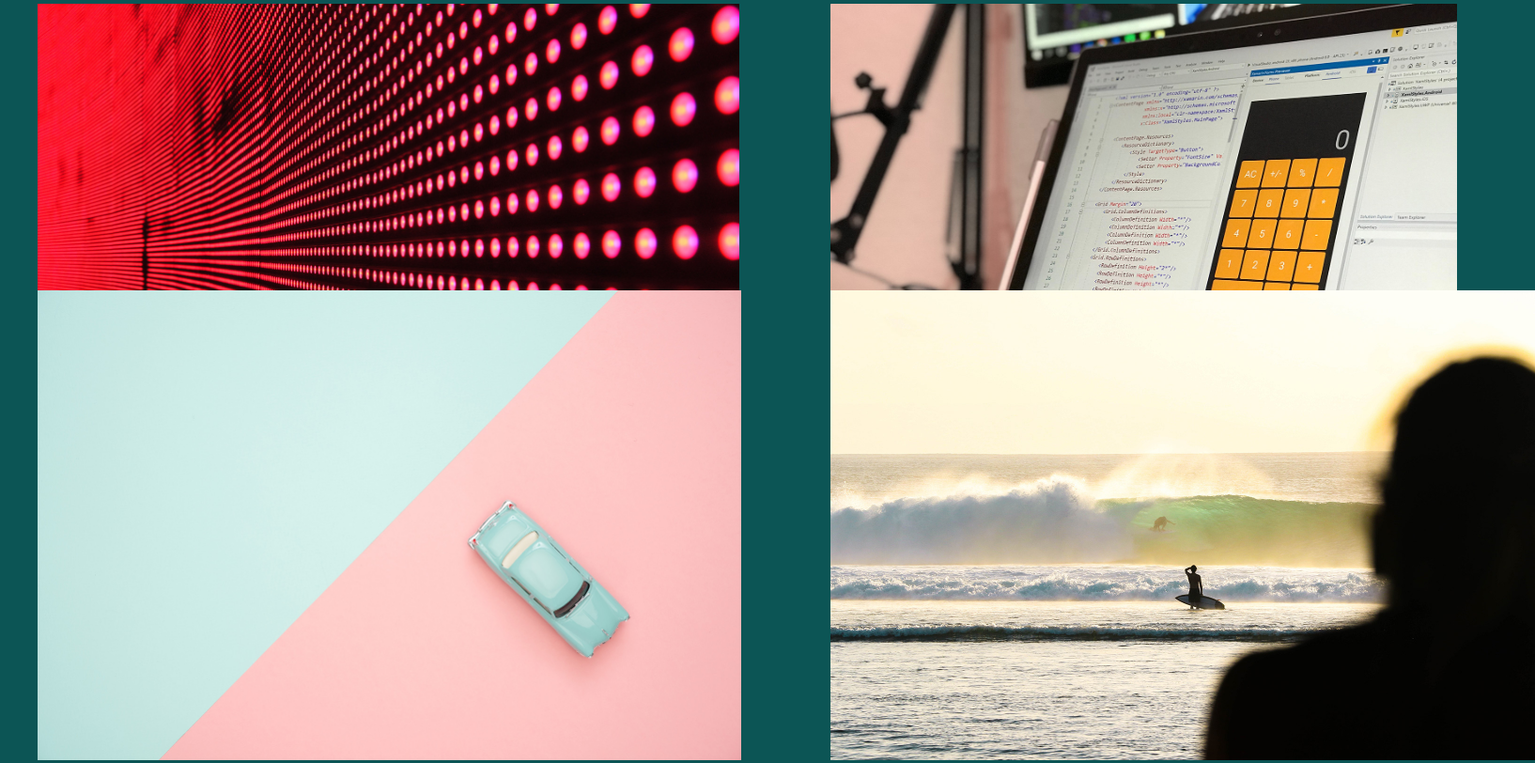
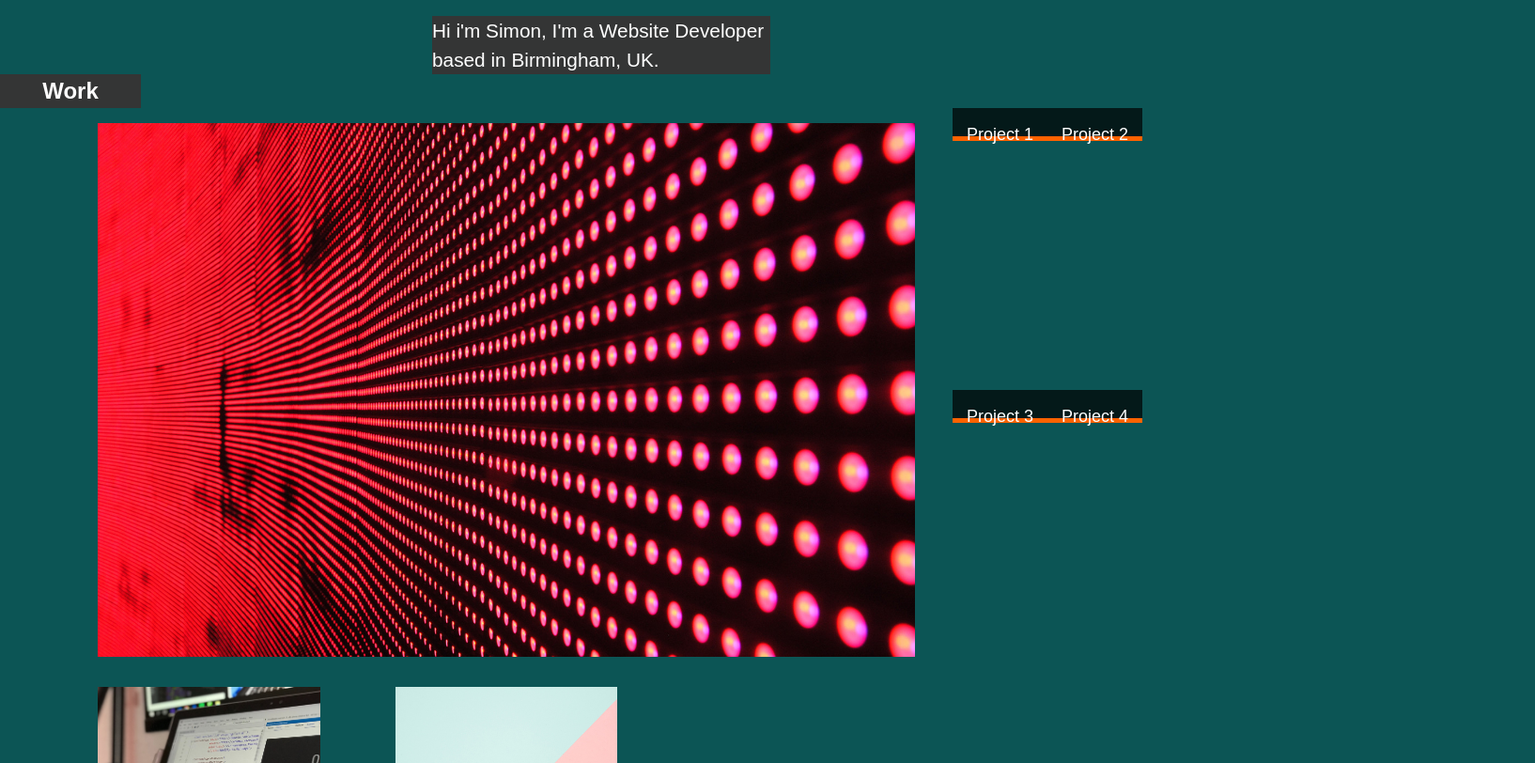
Before and after one commit to SymoxN7/portfolio, a plain HTML site: page index.html in a window 1280 px wide. Shown: the part 609-1421 px from the top of the page at 94% size, 1634 px wide, since content can reach past the window. Drawn offline with Linux system fonts and the light colour scheme.

Commit message:
css style and grid

```diff
--- a/css/style.css
+++ b/css/style.css
@@ -2,6 +2,7 @@
   box-sizing: border-box;
 }
 
+/*main body style*/
 body {
   margin: 0;
   padding: 0;
@@ -10,21 +11,37 @@ body {
   background-color:#0c5555;
 }
 
+/*header style*/
 header {
+  display: flex;
   background-color:#0c5555;
   height: 150px;
+  flex-direction: row;
 }
 
+/*header placement for About Me, Work and Contact Me on the nav bar*/
 header nav {
-  float: right;
+  display: flex;
+  flex-direction: row;
   padding-top: 40px;
   margin-right: 150px;
+  justify-content: flex-end;
 }
 
+/*header placement for "Simon Allsopp / Web Developer" on the nav bar*/
+header .name {
+  display: flex;
+  justify-content: flex-start;
+  margin-left: 100px;
+  width: 1200px;
+}
+
+/*header text style for "Simon Allsopp / Web Developer"*/
 header h1 {
   width: 360px;
   height: 150px;
-  display: inline-block;
+  display: flex;
+  justify-content: flex-start;
   font-family: "Arial";
   font-size: 270%;
   background-color:#343535;
@@ -32,17 +49,14 @@ header h1 {
   color:#159b9b;
 }
 
+/*header style for the list*/
 header ul {
   list-style-type: none;
   margin: 0;
   padding: 0;
   position: relative;
 }
-
-header li {
-  float: right;
-}
-
+/*header style for the text in the list*/
 header li a {
   display: inline-block;
   background-color: #343535;
@@ -54,96 +68,123 @@ header li a {
   padding: 14px 16px;
 }
 
+/*link and placement of the first background picture*/
 .hero-banner {
   height: 400px;
   width: 100%;
   background-image: url("../images/02-hero-bg.jpg");
   background-size: cover;
   background-position: center;
+  display: flex;
+  align-items: center;
+  justify-content: center;
 }
 
+/*style and placement of the sub-title*/
 .hero-banner h2{
   background-color: #0c5555;
   width: 215px;
   margin: 0;
   padding: 0;
-  display: block;
+  display: flex;
+  align-items: center;
+  justify-content: center;
   color: white;
   text-align: center;
+  background: rgb(0,0,0,0.70);
+    width: 100%;
+    padding: 20px 40px;
 }
 
-main .page-section {
-  background-color:#0c5555;
-  margin: 0;
+/*placement of the About Me container*/
+main .about-me {
+  margin-top: 20px;
   padding: 0;
-  align-content: center;
-  line-height: 15px;
+  display: flex;
+  flex-direction: column;
+  align-items: center;
+  justify-content: center;
 }
 
+/*text style and placement of the About Me header*/
 main h2 {
+  display:flex;
   background-color:#343535;
-  color:#159b9b;
+  color:white;
   width: 150px;
   text-align: center;
+  justify-content: center;
 }
 
-main p {
-  display: inline;
+/*text style and placement of the About Me paragraph*/
+main .about-me p {
+  display: flex;
   background-color:#343535;
   color:white;
-  width: 300px;
+  width: 360px;
   font-family:inherit;
   font-size: 130%;
+  margin-top: 20px;
 }
+
 
 main img {
   display: block;
   height: 500px;
 }
 
-.gallery {
-  display: grid;
-  grid-template-columns: repeat(2, 2fr);
-  grid-template-rows: repeat(2, 9vw);
-  grid-gap: 15px;
+main section h2{
+  display: flex;
+  background-color: #343535;
+  color: white;
+  width: 150px;
+  text-align: center;
+  justify-content: center;
 }
 
-.gallery_img {
-  width: 100%;
-  height: 100%;
-  object-fit: cover;
+.galleryGrid {
+  display: grid;
+  margin: 0px 5%;
+  grid-template-rows: 300px 300px 300px;
+  grid-template-columns: 1fr 1fr 1fr;
+  grid-template-areas: "project1 project1 project1"
+  "project1 project1 project1"
+  "project2 project3 project";
 }
 
-.gallery__item--1 {
-  grid-column-start: 1;
-  grid-column-end: 2;
-  grid-row-start: 1;
-  grid-row-end: 2;
+#project1 {
+  background-image: url("../images/02-portfolio-1.jpg");
+  grid-area: project1
 }
 
-.gallery__item--2 {
-  grid-column-start: 2;
-  grid-column-end: 3;
-  grid-row-start: 1;
-  grid-row-end: 2;
+#project2 {
+  background-image: url("../images/02-portfolio-2.jpg");
+  grid-area: project2
 }
 
-.gallery__item--3 {
-  grid-column-start: 1;
-  grid-column-end: 2;
-  grid-row-start: 6;
-  grid-row-end: 7;
+#project3 {
+  background-image: url("../images/02-portfolio-3.jpg");
+  grid-area: project3
 }
 
-.gallery__item--4 {
-  grid-column-start: 2;
-  grid-column-end: 3;
-  grid-row-start: 6;
-  grid-row-end: 7;
+#project4 {
+  background-image: url("../images/02-portfolio-4.jpg");
+  grid-area: project4
 }
 
-.page-section-contact {
-  margin: 10px;
+.galleryImg{
+  background-position: center;
+  background-size: cover;
+  background-repeat: no-repeat;
+}
+
+.projectHeading{
+  background-color: rgba(0,0,0,0.7);
+  padding: 15px;
+  height: 25px;
+  color:white;
+  font-size: 18px;
+  border-bottom: 5px solid #FF6200;
 }
 
 main form {
--- a/index.html
+++ b/index.html
@@ -12,7 +12,9 @@
 <body>
   <!-- main logo / nav -->
   <header>
-    <h1>Simon Allsopp / Web Developer</Web></h1>
+    <section class="name">
+    <h1>Simon Allsopp / Web Developer</h1>
+    </section>
     <nav>
       <ul>
         <li>
@@ -31,28 +33,24 @@
 
   <main class="page-wrapper">
     <!-- about me -->
-    <section class="page-section" id="about">
+    <section class="about-me" id="about">
       <h2>About Me</h2>
       <p> Hi i'm Simon, I'm a Website Developer based in Birmingham, UK.</p>
     </section>
 
-    <!-- portfolio container -->
+  <!-- portfolio container -->
     <section class="page-section" id="work">
       <h2>Work</h2>
-        <section class="gallery">
-          <figure class="gallery__item gallery__item--1">
-            <img src="images/02-portfolio-1.jpg">
-          </figure>
-          <figure class="gallery__item gallery__item--2">
-            <img src="images/02-portfolio-2.jpg">
-          </figure>
-          <figure class="gallery__item gallery__item--3">
-            <img src="images/02-portfolio-3.jpg">
-          </figure>
-          <figure class="gallery__item gallery__item--4">
-            <img src="images/02-portfolio-4.jpg">
-          </figure>
-        </section>
+      <section class="galleryGrid">
+        <figure class="galleryImg" id="project1"></figure>
+          <div class="projectHeading">Project 1</div>
+        <figure class="galleryImg" id="project2"></figure>
+          <div class="projectHeading">Project 2</div>
+        <figure class="galleryImg" id="project3"></figure>
+          <div class="projectHeading">Project 3</div>
+        <figure class="galleryImg" id="project4"></figure>
+          <div class="projectHeading">Project 4</div>
+      </section>
     </section>
 
     <!-- contact -->
```
